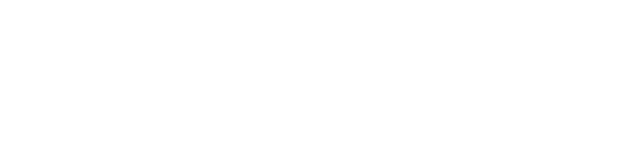
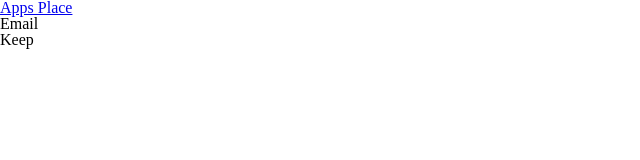
Before and after one commit to ramiy/appsPlace, a plain HTML site: page index.html in a window 1280 px wide. Shown: the whole page, without its empty margins (0-640 px from the left). Drawn offline with Linux system fonts and the light colour scheme.

Commit message:
Main HTML stracture

```diff
--- a/index.html
+++ b/index.html
@@ -11,6 +11,27 @@
 
 <body>
 
+	<div class="app">
+
+		<header>
+			<h1>
+				<a href="#">Apps Place</a>
+			</h1>
+
+			<nav>
+				<ul>
+					<li>Email</li>
+					<li>Keep</li>
+				</ul>
+			</nav>
+		</header>
+
+		<main>
+
+		</main>
+
+	</div>
+
 	<script src="/lib/vue.js"></script>
 	<script src="/lib/vue-router.js"></script>
 	<script src="/js/main.js"></script>
```
Lines whose indentation alone changed are shown as unchanged.
